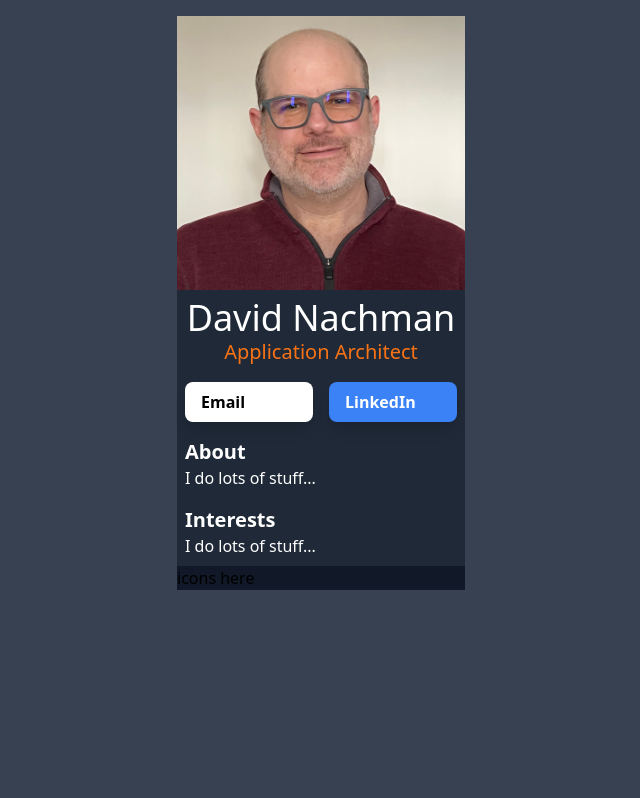
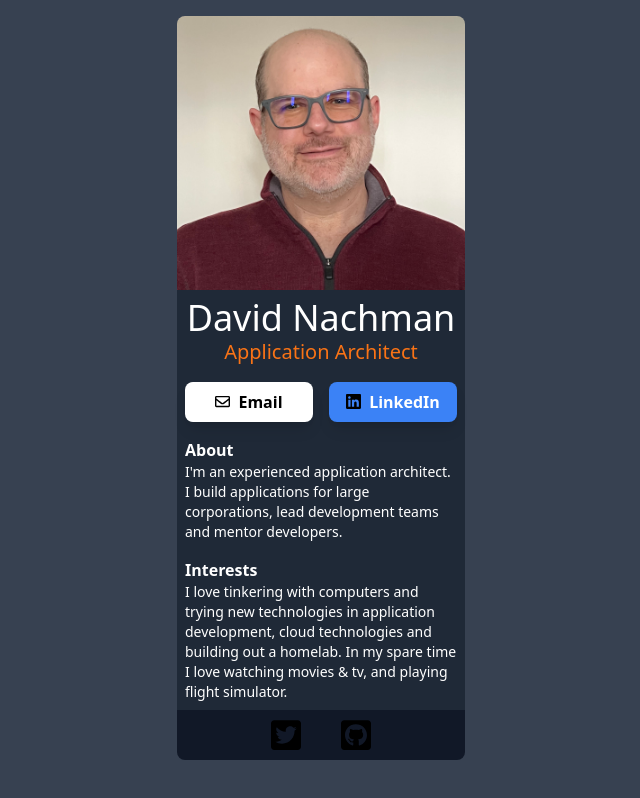
Before and after one commit to dnachman/dnachman.github.com, a plain HTML site: page index.html in a window 1280 px wide. Shown: the whole page, without its empty margins (319-959 px from the left). Drawn offline with nearby package versions, Linux system fonts and the light colour scheme.

Commit message:
needs a few tweaks, but otherwise good

```diff
--- a/index.html
+++ b/index.html
@@ -22,8 +22,8 @@
 
 <body class="bg-gray-700">
 	<div class="container mx-auto w-80 font-sans p-4">
-		<div>
-			<img class="" src="dnachman-2022.jpg" />
+		<div class="">
+			<img class="rounded-t-lg" src="dnachman-2022.jpg" />
 		</div>
 		<div class="bg-gray-800 text-white">
 			<div class="p-2">
@@ -32,28 +32,35 @@
 			</div>
 			<div class="columns-2 p-2">
 				<a href="mailto:david@nachman.org">
-					<div class="btn btn-white">
+					<div class="btn btn-white flex justify-center items-center gap-x-2">
+						<img src="envelope.svg" width="15" />
 						Email
 					</div>
 				</a>
 				<a href="https://linkedin.com/in/dnachman">
-					<div class="btn btn-blue">
+					<div class="btn btn-blue flex justify-center items-center gap-x-2">
+						<img src="linkedin.svg" width="15" />
 						LinkedIn
 					</div>
 				</a>
 			</div>
 			<div class="p-2">
-				<div class="text-xl font-bold">About</div>
-				<div>I do lots of stuff...</div>
+				<div class="text-base font-bold">About</div>
+				<div class="text-sm">I'm an experienced application architect. I build applications for large corporations, lead
+					development
+					teams and mentor developers. </div>
 			</div>
 			<div class="p-2">
-				<div class="text-xl font-bold">Interests</div>
-				<div>I do lots of stuff...</div>
+				<div class="text-base font-bold">Interests</div>
+				<div class="text-sm">I love tinkering with computers and trying new technologies in application development,
+					cloud technologies
+					and building out a homelab. In my spare time I love watching movies & tv, and playing flight simulator.</div>
 			</div>
 		</div>
-		<div class="bg-gray-900">
+		<div class="bg-gray-900 rounded-b-lg p-2 columns-2 flex justify-center gap-x-10">
 			<!-- icons -->
-			icons here
+			<a href="https://twitter.com/dnachman"><img src="twitter-square.svg" width="30" /></a>
+			<a href="https://github.com/dnachman"><img src="github-square.svg" width="30" /></a>
 		</div>
 	</div>
 
```
Also changed, not shown: envelope.svg (added), github-square.svg (added), linkedin.svg (added), twitter-square.svg (added).
